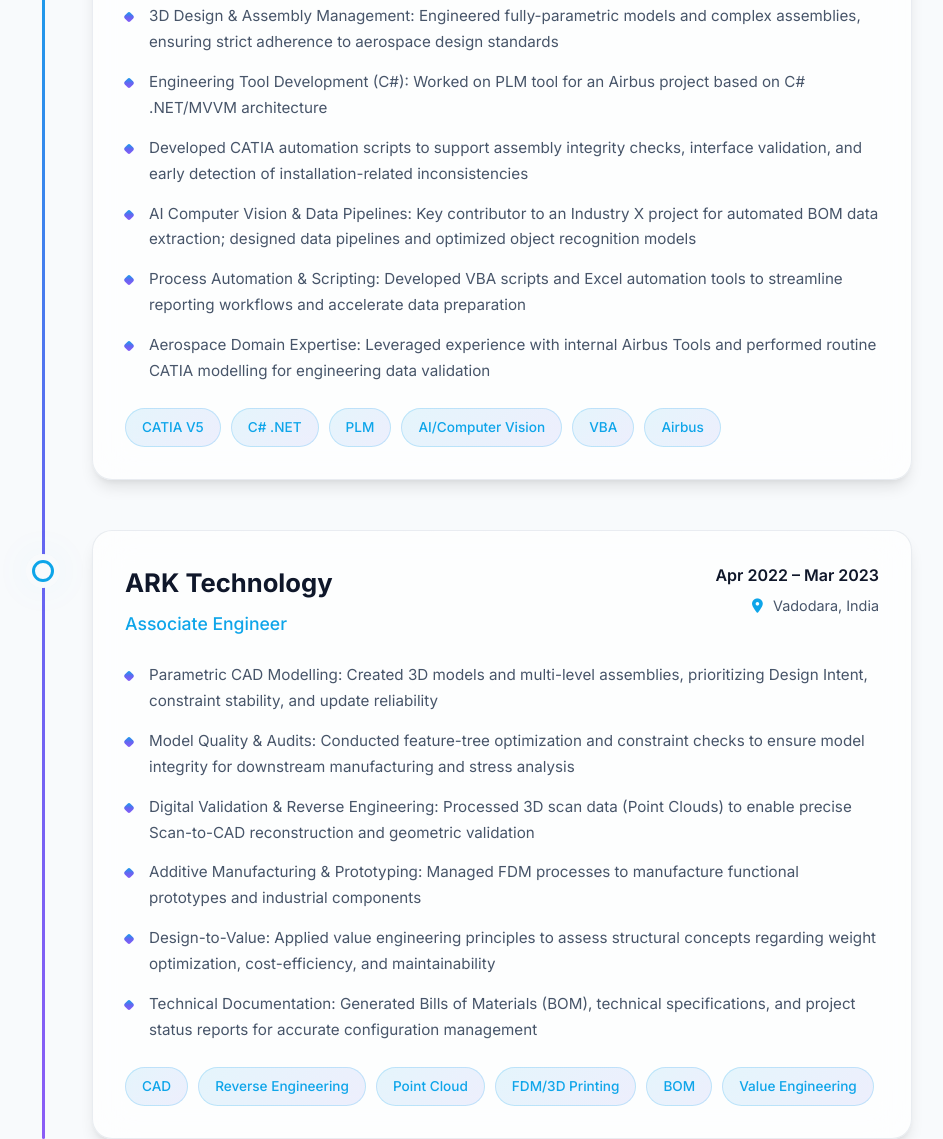
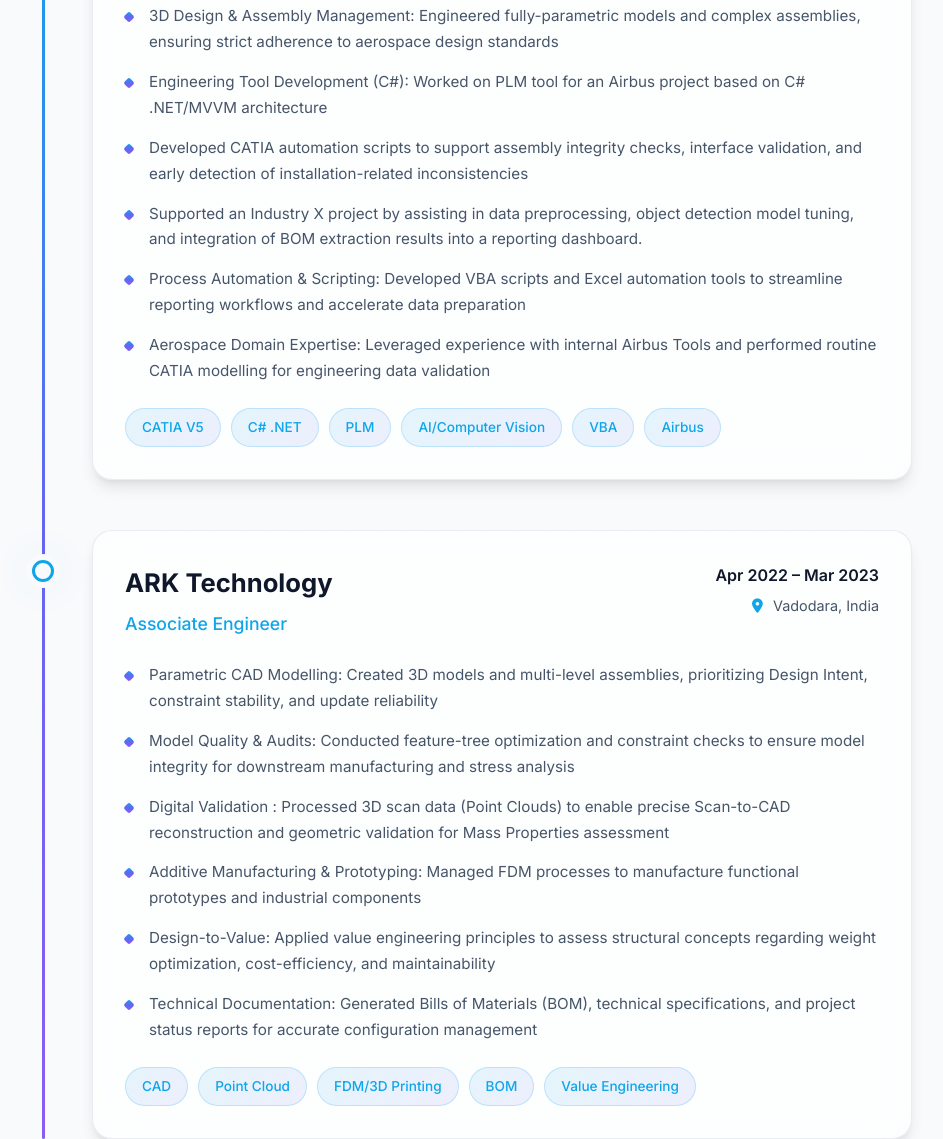
Before and after one commit to Shiv07102000/portfolio, a plain HTML site: page index.html in a window 1280 px wide. Shown: the part 1911-3050 px from the top of the page, without its empty margins (178-1121 px from the left). Drawn offline with Linux system fonts and the light colour scheme.

Commit message:
Update index_3.html
Changes in Experience Section

```diff
--- a/index.html
+++ b/index.html
@@ -81,7 +81,7 @@
                 <h1 class="hero-name">SHIVANG PATNI</h1>
                 <h2 class="hero-title" data-en="Aerospace Engineer" data-de="Luft- und Raumfahrtingenieur">
                     Aerospace Engineer</h2>
-                <p class="hero-subtitle" data-en="Design & Automation Specialist"
+                <p class="hero-subtitle" data-en="Design & Automation "
                     data-de="Design und Automatisierungsingenieur"> Design & Automation Engineer</p>
                 <div class="hero-cta">
                     <a href="#contact" class="btn btn-primary" data-en="Get in Touch" data-de="Kontakt aufnehmen">
@@ -197,11 +197,9 @@
                                 data-de="Entwicklung von CATIA-Automatisierungsskripten zur Unterstützung von Baugruppenintegritätsprüfungen und Schnittstellenvalidierung">
                                 Developed CATIA automation scripts to support assembly integrity checks, interface
                                 validation, and early detection of installation-related inconsistencies</li>
-                            <li data-en="AI Computer Vision & Data Pipelines: Key contributor to an Industry X project for automated BOM data extraction; designed data pipelines and optimized object recognition models integrated into a reporting GUI"
-                                data-de="KI Computer Vision & Datenpipelines: Schlüsselbeitrag zum Industry X-Projekt für automatisierte BOM-Datenextraktion; Design von Datenpipelines und Optimierung von Objekterkennungsmodellen">
-                                AI Computer Vision & Data Pipelines: Key contributor to an Industry X project for
-                                automated BOM data extraction; designed data pipelines and optimized object recognition
-                                models</li>
+                            <li data-en="Computer Vision & Data Pipelines: Supported an Industry X project by assisting in data preprocessing, object detection model tuning, and integration of BOM extraction results into a reporting dashboard."
+                                data-de="Computer Vision & Datenpipelines: Ich habe ein Industry-X-Projekt unterstützt, indem ich bei der Datenvorverarbeitung, der Optimierung des Objekterkennungsmodells und der Integration der BOM-Extraktionsergebnisse in ein Reporting-Dashboard mitgewirkt habe.">
+                                Supported an Industry X project by assisting in data preprocessing, object detection model tuning, and integration of BOM extraction results into a reporting dashboard.</li>
                             <li data-en="Process Automation & Scripting: Developed VBA scripts and Excel automation tools to streamline reporting workflows and accelerate data preparation tasks"
                                 data-de="Prozessautomatisierung & Scripting: Entwicklung von VBA-Skripten und Excel-Automatisierungstools zur Optimierung von Berichtsworkflows">
                                 Process Automation & Scripting: Developed VBA scripts and Excel automation tools to
@@ -247,10 +245,9 @@
                                 data-de="Modellqualität & Audits: Durchführung von Feature-Tree-Optimierung und Constraint-Prüfungen für Fertigungs- und Spannungsanalyse">
                                 Model Quality & Audits: Conducted feature-tree optimization and constraint checks to
                                 ensure model integrity for downstream manufacturing and stress analysis</li>
-                            <li data-en="Digital Validation & Reverse Engineering: Processed 3D scan data (Point Clouds) to enable precise Scan-to-CAD reconstruction and geometric validation for Mass Properties assessment"
-                                data-de="Digitale Validierung & Reverse Engineering: Verarbeitung von 3D-Scandaten für präzise Scan-to-CAD-Rekonstruktion und geometrische Validierung">
-                                Digital Validation & Reverse Engineering: Processed 3D scan data (Point Clouds) to
-                                enable precise Scan-to-CAD reconstruction and geometric validation</li>
+                            <li data-en="Digital Validation : Processed 3D scan data (Point Clouds) to enable precise Scan-to-CAD reconstruction and geometric validation for Mass Properties assessment"
+                                data-de="Digitale Validierung : Aufbereitete 3D-Scandaten (Punktwolken) ermöglichen eine präzise Scan-to-CAD-Rekonstruktion und geometrische Validierung zur Bestimmung der Masseneigenschaften.">
+                                Digital Validation : Processed 3D scan data (Point Clouds) to enable precise Scan-to-CAD reconstruction and geometric validation for Mass Properties assessment</li>
                             <li data-en="Additive Manufacturing & Prototyping: Managed FDM processes to manufacture functional prototypes and industrial components"
                                 data-de="Additive Fertigung & Prototyping: Verwaltung von FDM-Prozessen zur Herstellung funktionaler Prototypen und Industriekomponenten">
                                 Additive Manufacturing & Prototyping: Managed FDM processes to manufacture functional
@@ -266,7 +263,6 @@
                         </ul>
                         <div class="timeline-tags">
                             <span class="tag">CAD</span>
-                            <span class="tag">Reverse Engineering</span>
                             <span class="tag">Point Cloud</span>
                             <span class="tag">FDM/3D Printing</span>
                             <span class="tag">BOM</span>
```
